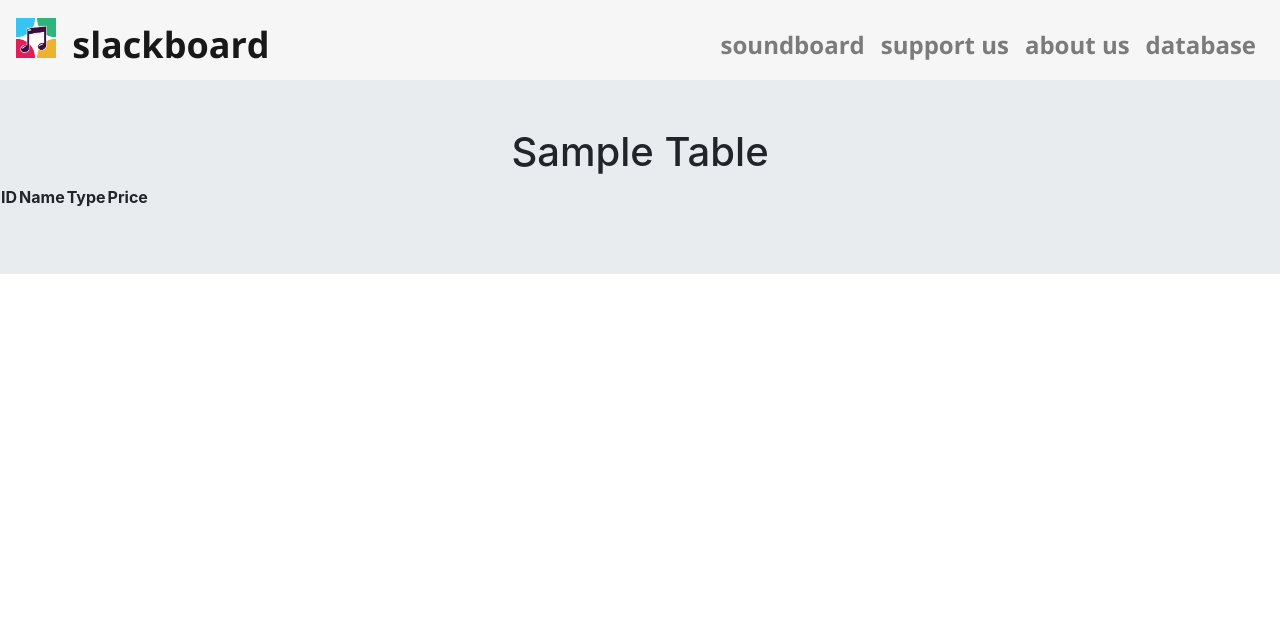
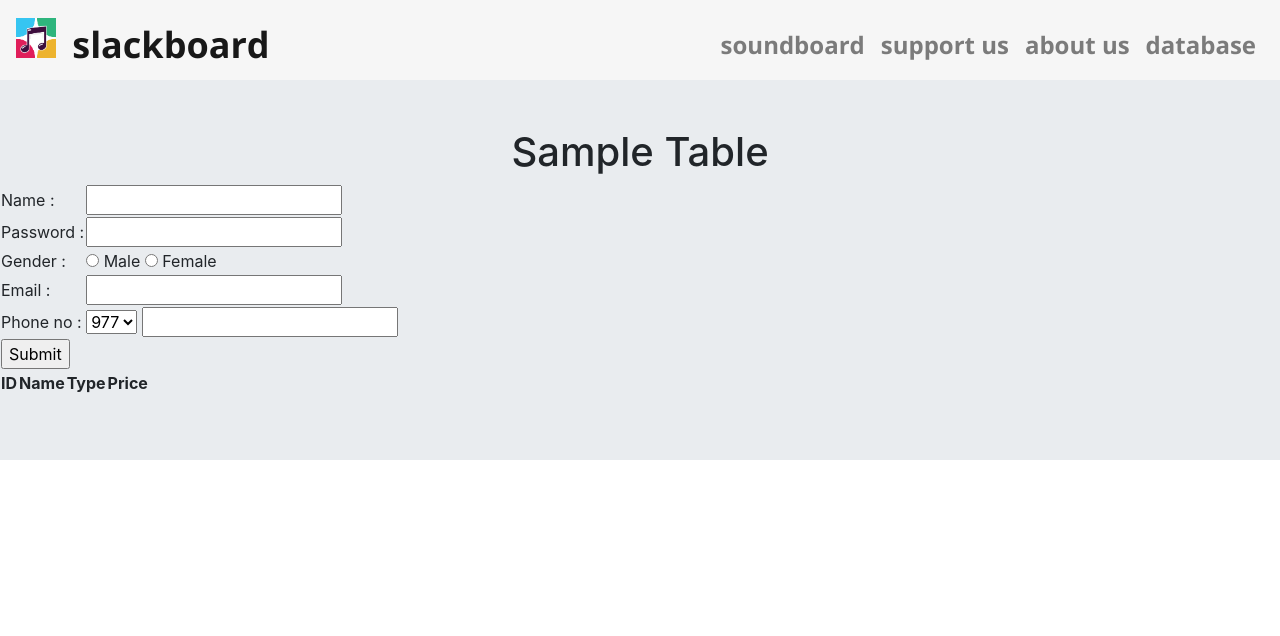
Before and after one commit to kevin-dough/p5slackbots, a Flask app: page /database in a window 1280 px wide. Shown: the top 636 px of the page. Run offline with Flask 2, Linux system fonts and the light colour scheme; lists and menus that the app fills with data are empty; some libraries are stand-ins or nearby versions.

Commit message:
post and database

```diff
--- a/main.py
+++ b/main.py
@@ -23,18 +23,14 @@ def shopowner():
     form = ItemForm()
     "Validate the forms"
 
-x = "this is a sample type"
-y = "this is the sample name"
-z = "this is the sample price"
-aa = "this is the sample image"
+    if form.validate_on_submit():  # adding in all
+        new_item = items(type=form.type.data, name=form.name.data, price=form.price.data, image = form.image.data)
+        db.session.add(new_item)
+        db.session.commit()
+        user_dict = {'id': new_item.id, 'name': new_item.name, 'type': new_item.type, 'price': new_item.price}
+        records.append(user_dict)
+        return render_template("database.html", form=form, table=records)
 
-def shopowner():
-    new_item = items(type=x, name=y, price=z, image=aa)
-    db.session.add(new_item)
-    db.session.commit()
-    user_dict = {'id': new_item.id, 'name': new_item.name, 'type': new_item.type, 'price': new_item.price}
-    records.append(user_dict)
-    return render_template("database.html", table=records)
 
 def list_map():  # mapping the front end to the backend, put in the function so we don't have to copy and paste this all the time
     item = items.query.all()
--- a/templates/database.html
+++ b/templates/database.html
@@ -9,6 +9,48 @@
             <h1>Sample Table</h1>
         </div>
     </div>
+
+    <form>
+        <table>
+            <tr>
+                <td>Name :</td>
+                <td><input type="text"></td>
+            </tr>
+            <tr>
+                <td>Password :</td>
+                <td><input type="password"></td>
+            </tr>
+            <tr>
+                <td>Gender :</td>
+                <td>
+                    <input type="radio" name="Gender"> Male
+                    <input type="radio" name="Gender"> Female
+                </td>
+            </tr>
+            <tr>
+                <td>Email :</td>
+                <td><input type="email"></td>
+            </tr>
+            <tr>
+                <td>Phone no :</td>
+                <td>
+                    <select>
+                        <option>977</option>
+                        <option>978</option>
+                        <option>979</option>
+                        <option>973</option>
+                        <option>972</option>
+                        <option>974</option>
+                    </select>
+                    <input type="phone">
+                </td>
+            </tr>
+            <tr>
+                <td><input type="submit" value="Submit"></td>
+            </tr>
+        </table>
+    </form>
+
 
     <!-- Table block is dependent on table variable and dictionary setup -->
     <table>
@@ -28,6 +70,7 @@
             <th>{{ row['type'] }}</th>
             <th>{{ row['price'] }}</th>
             <th>{{ row['image']}}</th>
+            <th><form action={{url_for('.delete')}} method="post"><input type="number" id="userid" name="item_id" value={{row['id']}}><input type="submit" value="Delete"></form></th>
         </tr>
         {% endfor %}
     </table>
```
